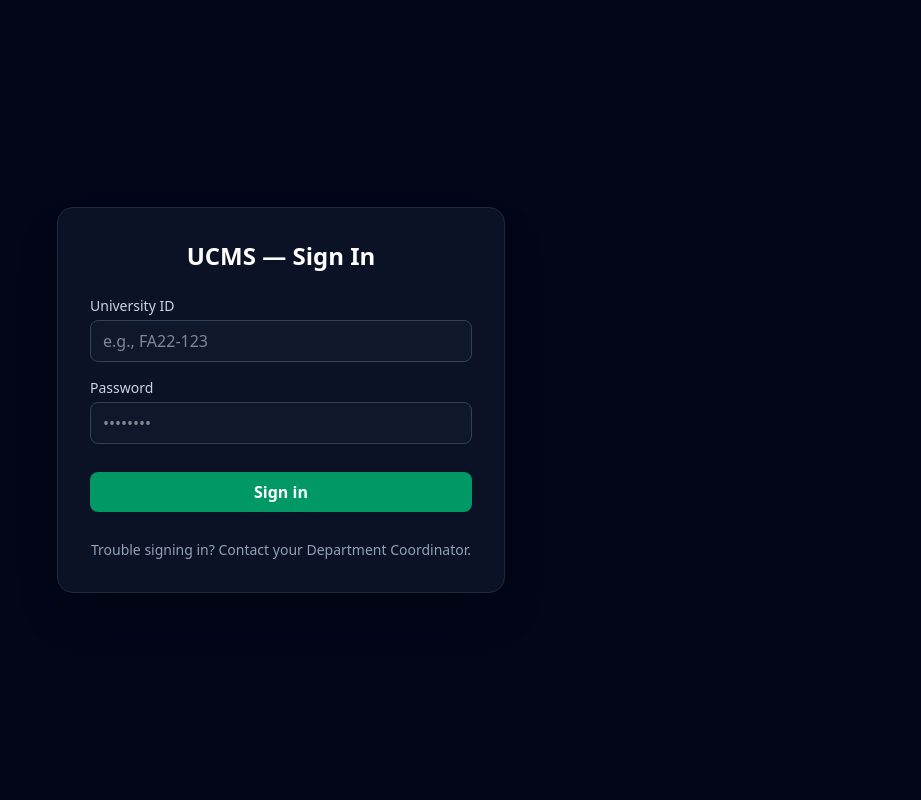
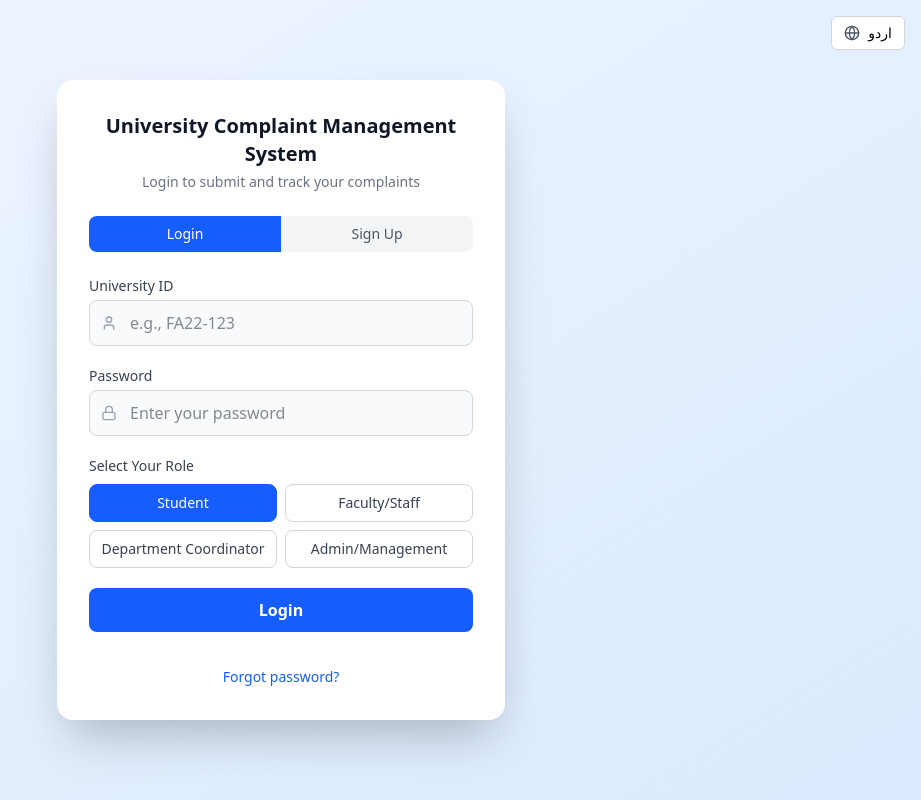
Before and after one commit to mdaniyaldev/ucms, a React (Vite) app: page /login in a window 1280 px wide. Shown: the whole page, without its empty margins (359-1280 px from the left). Built offline with nearby package versions, Linux system fonts and the light colour scheme; no server answers.

Commit message:
Refactor Code

```diff
--- a/package.json
+++ b/package.json
@@ -15,6 +15,7 @@
     "@tailwindcss/vite": "^4.1.16",
     "axios": "^1.12.2",
     "dotenv": "^17.2.3",
+    "lucide-react": "^0.552.0",
     "react": "^19.1.1",
     "react-dom": "^19.1.1",
     "react-hook-form": "^7.65.0",
--- a/src/pages/Login.jsx
+++ b/src/pages/Login.jsx
@@ -1,9 +1,10 @@
+import { useState, useEffect } from "react";
 import { useForm } from "react-hook-form";
 import { z } from "zod";
 import { zodResolver } from "@hookform/resolvers/zod";
 import { useNavigate } from "react-router-dom";
 import { useAuth } from "../context/AuthContext";
-import { useEffect } from "react";
+import { User, Lock, Globe } from "lucide-react";
 
 const schema = z.object({
   uniqueId: z.string().min(3, "Enter your University ID"),
@@ -13,6 +14,9 @@ const schema = z.object({
 export default function Login() {
   const navigate = useNavigate();
   const { login, user, loading } = useAuth();
+  const [selectedRole, setSelectedRole] = useState("student");
+  const [activeTab, setActiveTab] = useState("login");
+  const [language, setLanguage] = useState("en");
 
   const {
     register,
@@ -24,16 +28,56 @@ export default function Login() {
     defaultValues: { uniqueId: "", password: "" },
   });
 
-  // If already logged in, route by role
   useEffect(() => {
     if (loading) return;
     if (user?.role === "admin") navigate("/admin", { replace: true });
     else if (user) navigate("/dashboard", { replace: true });
   }, [loading, user, navigate]);
 
+  const text = {
+    en: {
+      title: "University Complaint Management System",
+      subtitle: "Login to submit and track your complaints",
+      login: "Login",
+      signup: "Sign Up",
+      universityId: "University ID",
+      password: "Password",
+      selectRole: "Select Your Role",
+      student: "Student",
+      faculty: "Faculty/Staff",
+      coordinator: "Department Coordinator",
+      admin: "Admin/Management",
+      loginButton: "Login",
+      signupButton: "Create Account",
+      forgotPassword: "Forgot password?",
+      idPlaceholder: "e.g., FA22-123",
+      passwordPlaceholder: "Enter your password",
+    },
+    ur: {
+      title: "یونیورسٹی شکایات کا نظام",
+      subtitle: "اپنی شکایات جمع کرانے اور ٹریک کرنے کے لیے لاگ ان کریں",
+      login: "لاگ ان",
+      signup: "سائن اپ",
+      universityId: "یونیورسٹی آئی ڈی",
+      password: "پاس ورڈ",
+      selectRole: "اپنا کردار منتخب کریں",
+      student: "طالب علم",
+      faculty: "فیکلٹی/عملہ",
+      coordinator: "محکمہ کوآرڈینیٹر",
+      admin: "ایڈمن/انتظامیہ",
+      loginButton: "لاگ ان کریں",
+      signupButton: "اکاؤنٹ بنائیں",
+      forgotPassword: "پاس ورڈ بھول گئے؟",
+      idPlaceholder: "مثلاً FA22-123",
+      passwordPlaceholder: "اپنا پاس ورڈ درج کریں",
+    },
+  };
+
+  const handleLanguageToggle = () =>
+    setLanguage((prev) => (prev === "en" ? "ur" : "en"));
+
   async function onSubmit(values) {
     try {
-      // login() returns profile in your AuthContext
       const profile = await login({
         uniqueId: values.uniqueId.trim(),
         password: values.password,
@@ -51,55 +95,154 @@ export default function Login() {
   }
 
   return (
-    <div className="min-h-screen flex items-center justify-center bg-slate-950 px-4">
-      <div className="w-full max-w-md rounded-2xl border border-slate-800 bg-slate-900/70 p-8 shadow-2xl">
-        <h1 className="mb-6 text-center text-2xl font-bold text-white">
-          UCMS — Sign In
+    <div className="min-h-screen bg-gradient-to-br from-blue-50 to-blue-100 flex items-center justify-center px-4 relative">
+      {/* Language Toggle */}
+      <button
+        onClick={handleLanguageToggle}
+        className="absolute top-4 right-4 flex items-center gap-2 border border-gray-300 rounded-md px-3 py-1.5 text-sm bg-white hover:bg-gray-100 transition"
+      >
+        <Globe className="w-4 h-4 text-gray-600" />
+        <span>{language === "en" ? "اردو" : "English"}</span>
+      </button>
+
+      {/* Card */}
+      <div className="w-full max-w-md bg-white shadow-2xl rounded-2xl p-6 sm:p-8">
+        <div className="text-center mb-6">
+          <h1 className="text-xl font-bold text-gray-900 mb-1">
+            {text[language].title}
           </h1>
+          <p className="text-gray-500 text-sm">{text[language].subtitle}</p>
+        </div>
 
-        <form onSubmit={handleSubmit(onSubmit)} className="space-y-4">
+        {/* Tabs */}
+        <div className="flex justify-center mb-6">
+          <div className="flex bg-gray-100 rounded-lg overflow-hidden w-full">
+            <button
+              onClick={() => setActiveTab("login")}
+              className={`w-1/2 py-2 font-medium text-sm transition ${
+                activeTab === "login"
+                  ? "bg-blue-600 text-white"
+                  : "text-gray-600 hover:bg-gray-200"
+              }`}
+            >
+              {text[language].login}
+            </button>
+            <button
+              onClick={() => setActiveTab("signup")}
+              className={`w-1/2 py-2 font-medium text-sm transition ${
+                activeTab === "signup"
+                  ? "bg-blue-600 text-white"
+                  : "text-gray-600 hover:bg-gray-200"
+              }`}
+            >
+              {text[language].signup}
+            </button>
+          </div>
+        </div>
+
+        {activeTab === "login" ? (
+          // LOGIN TAB
+          <form onSubmit={handleSubmit(onSubmit)} className="space-y-5">
             {/* University ID */}
             <div>
-            <label className="block text-sm text-slate-300 mb-1">University ID</label>
+              <label className="block text-sm font-medium text-gray-700 mb-1">
+                {text[language].universityId}
+              </label>
+              <div className="relative">
+                <User className="absolute left-3 top-1/2 -translate-y-1/2 text-gray-400 w-4 h-4" />
                 <input
                   type="text"
-              placeholder="e.g., FA22-123"
-              className="w-full rounded-lg border border-slate-700 bg-slate-900 px-3 py-2 text-slate-100 outline-none focus:ring-4 focus:ring-slate-700/40"
+                  placeholder={text[language].idPlaceholder}
+                  className="w-full pl-10 rounded-lg border border-gray-300 bg-gray-50 py-2.5 px-3 text-gray-900 focus:ring-2 focus:ring-blue-400 outline-none"
                   {...register("uniqueId")}
                   autoComplete="username"
                 />
+              </div>
               {errors.uniqueId && (
-              <p className="mt-1 text-xs text-red-400">{errors.uniqueId.message}</p>
+                <p className="text-xs text-red-500 mt-1">
+                  {errors.uniqueId.message}
+                </p>
               )}
             </div>
 
             {/* Password */}
             <div>
-            <label className="block text-sm text-slate-300 mb-1">Password</label>
+              <label className="block text-sm font-medium text-gray-700 mb-1">
+                {text[language].password}
+              </label>
+              <div className="relative">
+                <Lock className="absolute left-3 top-1/2 -translate-y-1/2 text-gray-400 w-4 h-4" />
                 <input
                   type="password"
-              placeholder="••••••••"
-              className="w-full rounded-lg border border-slate-700 bg-slate-900 px-3 py-2 text-slate-100 outline-none focus:ring-4 focus:ring-slate-700/40"
+                  placeholder={text[language].passwordPlaceholder}
+                  className="w-full pl-10 rounded-lg border border-gray-300 bg-gray-50 py-2.5 px-3 text-gray-900 focus:ring-2 focus:ring-blue-400 outline-none"
                   {...register("password")}
                   autoComplete="current-password"
                 />
+              </div>
               {errors.password && (
-              <p className="mt-1 text-xs text-red-400">{errors.password.message}</p>
+                <p className="text-xs text-red-500 mt-1">
+                  {errors.password.message}
+                </p>
               )}
+            </div>
+
+            {/* Role Selector */}
+            <div>
+              <label className="block text-sm font-medium text-gray-700 mb-2">
+                {text[language].selectRole}
+              </label>
+              <div className="grid grid-cols-2 gap-2">
+                {["student", "faculty", "coordinator", "admin"].map((role) => (
+                  <label
+                    key={role}
+                    className={`flex items-center justify-center border rounded-lg py-2 text-sm font-medium cursor-pointer transition ${
+                      selectedRole === role
+                        ? "bg-blue-600 text-white border-blue-600"
+                        : "border-gray-300 hover:bg-gray-100 text-gray-700"
+                    }`}
+                  >
+                    <input
+                      type="radio"
+                      name="role"
+                      value={role}
+                      checked={selectedRole === role}
+                      onChange={() => setSelectedRole(role)}
+                      className="hidden"
+                    />
+                    {text[language][role]}
+                  </label>
+                ))}
+              </div>
             </div>
 
             <button
               type="submit"
               disabled={isSubmitting}
-            className="w-full mt-3 rounded-lg bg-emerald-600 py-2 font-semibold text-white hover:bg-emerald-500 disabled:opacity-60 transition"
+              className="w-full bg-blue-600 hover:bg-blue-500 text-white font-semibold rounded-lg py-2.5 transition disabled:opacity-60"
             >
-            {isSubmitting ? "Signing in…" : "Sign in"}
+              {isSubmitting
+                ? language === "en"
+                  ? "Signing in..."
+                  : "لاگ ان ہو رہا ہے..."
+                : text[language].loginButton}
             </button>
 
-          <p className="text-center text-sm text-slate-400 mt-3">
-            Trouble signing in? Contact your Department Coordinator.
-          </p>
+            <div className="text-center mt-3">
+              <button
+                type="button"
+                className="text-blue-600 text-sm hover:underline"
+              >
+                {text[language].forgotPassword}
+              </button>
+            </div>
           </form>
+        ) : (
+          // SIGNUP TAB
+          <div className="text-center text-gray-500 text-sm">
+            Sign-up feature coming soon.
+          </div>
+        )}
       </div>
     </div>
   );
--- a/src/router.jsx
+++ b/src/router.jsx
@@ -24,7 +24,7 @@ export default createBrowserRouter([
 
   // Public auth pages
   { path: "/login", element: <Login /> },
-  { path: "/signup", element: <Signup /> },
+  // { path: "/signup", element: <Signup /> },
 
   // Authenticated area
   {
```
Also changed, not shown: 1 other file (tests, documents, lock files or other folders). Lines whose indentation alone changed are shown as unchanged.
